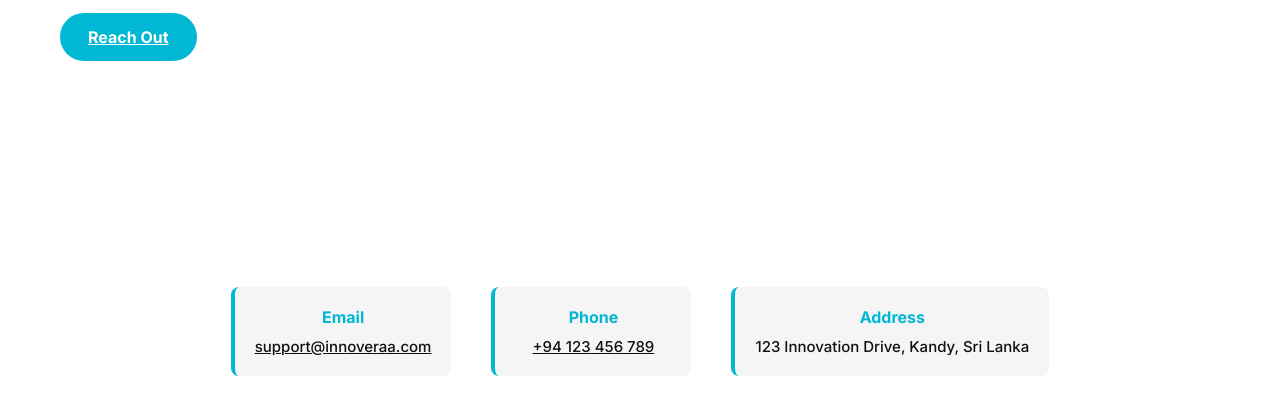
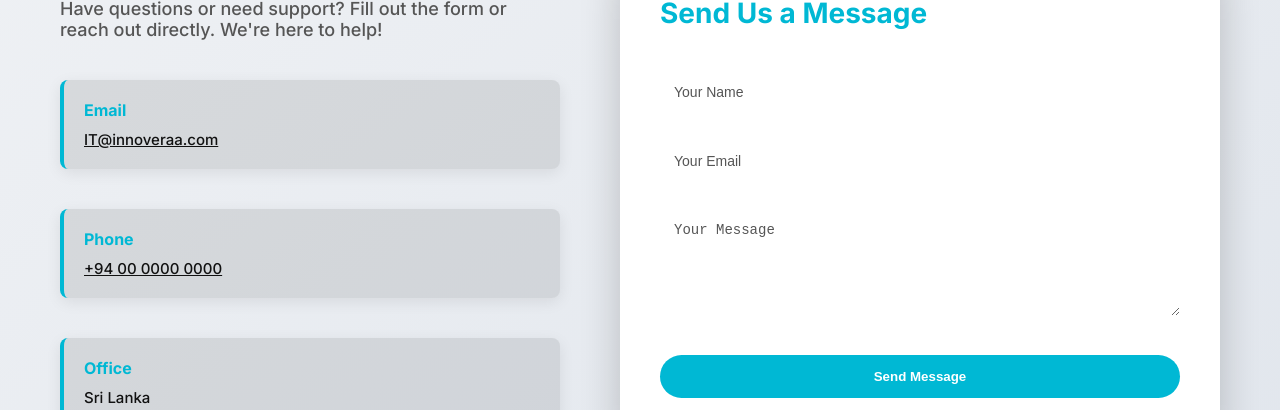
Before and after one commit to ammarz22/innoveraa-site, a plain HTML site: page contact.html in a window 1280 px wide. Shown: the part 285-695 px from the top of the page. Drawn offline with Linux system fonts and the light colour scheme.

Commit message:
change 1

```diff
--- a/contact.html
+++ b/contact.html
@@ -7,7 +7,7 @@
   <link rel="stylesheet" href="styles.css" />
   <link href="https://fonts.googleapis.com/css2?family=Inter:wght@300;500;700&display=swap" rel="stylesheet">
 </head>
-<body>
+<body class="contact-body">
 
   <!-- Header -->
   <header class="main-header">
@@ -34,63 +34,33 @@
     <button id="themeBtn" class="theme-toggle">Theme: light</button>
   </header>
 
-<!-- Hero Section -->
-<section class="hero-split">
-  <div class="hero-text">
-    <h1>Let’s Connect</h1>
-    <p>We're here to answer your questions and guide you through our services. Reach out to us anytime!</p>
-    <a href="#contact-form" class="cta ripple-btn">Reach Out</a>
-  </div>
-</section>
-
-<!-- Contact Info -->
-<section class="contact-intro">
-  <div class="intro-container fade-in">
+  <!-- Contact Hero -->
+  <section class="contact-hero">
+    <div class="contact-info">
+      <h1>Let's Talk</h1>
+      <p>Have questions or need support? Fill out the form or reach out directly. We're here to help!</p>
       <div class="contact-info-box">
         <div>
           <h4>Email</h4>
-        <p><a href="mailto:support@innoveraa.com">support@innoveraa.com</a></p>
+          <p><a href="mailto:support@innoveraa.com">IT@innoveraa.com</a></p>
         </div>
         <div>
           <h4>Phone</h4>
-        <p><a href="tel:+94123456789">+94 123 456 789</a></p>
+          <p><a href="tel:+94123456789">+94 00 0000 0000</a></p>
         </div>
         <div>
-        <h4>Address</h4>
-        <p>123 Innovation Drive, Kandy, Sri Lanka</p>
+          <h4>Office</h4>
+          <p>Sri Lanka</p>
         </div>
       </div>
-    <div class="social-row">
-      <a href="#"><img src="images/contact.1.avif" alt="Facebook"></a>
-      <a href="#"><img src="images/contact.2.jpg" alt="LinkedIn"></a>
-      <a href="#"><img src="images/contact.3.avif" alt="Twitter"></a>
     </div>
-  </div>
-</section>
 
-<!-- Contact Form -->
-<section class="contact-form-wrap bounce-in" id="contact-form">
     <form class="contact-form">
       <h2>Send Us a Message</h2>
-    <div class="form-row">
-      <div class="floating-label">
-        <input type="text" name="name" required>
-        <label>Full Name</label>
-      </div>
-      <div class="floating-label">
-        <input type="email" name="email" required>
-        <label>Email Address</label>
-      </div>
-    </div>
-    <div class="floating-label">
-      <input type="text" name="subject" required>
-      <label>Subject</label>
-    </div>
-    <div class="floating-label">
-      <textarea name="message" rows="5" required></textarea>
-      <label>Your Message</label>
-    </div>
-    <button type="submit" class="ripple-btn">Send Message</button>
+      <input type="text" placeholder="Your Name" required>
+      <input type="email" placeholder="Your Email" required>
+      <textarea rows="5" placeholder="Your Message" required></textarea>
+      <button type="submit">Send Message</button>
     </form>
   </section>
 
--- a/styles.css
+++ b/styles.css
@@ -2,7 +2,7 @@
 :root {
   --bg-color: #ffffff;
   --text-color: #111;
-  --section-bg: #f5f5f5;
+  --section-bg: #00000018;
   --card-bg: #ffffff;
   --accent-color: #00b8d4;
   --subtext-color: #555;
@@ -128,6 +128,8 @@ body {
   box-shadow: 0 8px 16px rgba(0, 0, 0, 0.2);
   flex-direction: column;
   padding: 10px 0;
+  list-style: none; /* 🚫 removes the dots */
+
 }
 
 .dropdown-menu a {
@@ -280,41 +282,113 @@ section {
 }
 
 /* ========== Contact ========== */
-.contact form {
-  max-width: 600px;
-  margin: auto;
+/* ==== New Contact Layout Styles ==== */
+body.contact-body {
+  background: linear-gradient(to bottom right, #f0f2f5, #e0e5ec);
+  color: #111;
+  margin: 0;
+  font-family: 'Inter', sans-serif;
+}
+
+.contact-hero {
+  min-height: 100vh;
+  display: flex;
+  align-items: center;
+  justify-content: space-between;
+  gap: 60px;
+  padding: 60px;
+  box-sizing: border-box;
+}
+
+.contact-info {
+  max-width: 45%;
+}
+
+.contact-info h1 {
+  font-size: 42px;
+  margin-bottom: 20px;
+  color: var(--accent-color);
+}
+
+.contact-info p {
+  font-size: 18px;
+  color: var(--subtext-color);
+  margin-bottom: 30px;
+}
+
+.contact-info-box {
   display: flex;
   flex-direction: column;
-  gap: 20px;
+  gap: 15px;
 }
 
-.contact input,
-.contact textarea {
-  padding: 15px;
-  background: var(--card-bg);
-  color: var(--text-color);
-  border: none;
-  border-radius: 5px;
+.contact-info-box div {
+  background: #fff;
+  padding: 15px 20px;
+  border-radius: 8px;
+  box-shadow: 0 4px 15px rgba(0, 0, 0, 0.08);
 }
 
-.contact input::placeholder,
-.contact textarea::placeholder {
-  color: var(--subtext-color);
+.contact-info-box h4 {
+  margin: 0 0 5px;
+  color: var(--accent-color);
 }
 
-.contact button {
-  background-color: var(--accent-color);
-  color: var(--bg-color);
-  padding: 15px;
-  border: none;
-  border-radius: 50px;
-  font-weight: bold;
-  cursor: pointer;
-  transition: background 0.3s;
+.contact-info-box p {
+  margin: 0;
+  font-size: 15px;
 }
 
-.contact button:hover {
-  background-color: var(--hover-accent);
+.contact-form {
+  max-width: 45%;
+  background: #ffffff;
+  padding: 40px;
+  border-radius: 12px;
+  box-shadow: 0 10px 30px rgba(0, 0, 0, 0.08);
+}
+
+.contact-form h2 {
+  margin-bottom: 20px;
+  font-size: 24px;
+  color: var(--accent-color);
+}
+
+.contact-form input,
+.contact-form textarea {
+  width: 100%;
+  margin-bottom: 15px;
+  padding: 14px;
+  border-radius: 6px;
+  border: 1px solid #ccc;
+  font-size: 14px;
+}
+
+.contact-form button {
+  width: 100%;
+  padding: 14px;
+  background: var(--accent-color);
+  color: #fff;
+  border: none;
+  font-weight: bold;
+  border-radius: 50px;
+  cursor: pointer;
+  transition: background 0.3s ease;
+}
+
+.contact-form button:hover {
+  background: var(--hover-accent);
+}
+
+@media (max-width: 900px) {
+  .contact-hero {
+    flex-direction: column;
+    align-items: flex-start;
+    padding: 40px 20px;
+  }
+
+  .contact-info, .contact-form {
+    max-width: 100%;
+  }
 }
 
 /* ========== Footer ========== */
```
Also changed, not shown: images/city-bg.jpg (added). Lines whose indentation alone changed are shown as unchanged.
